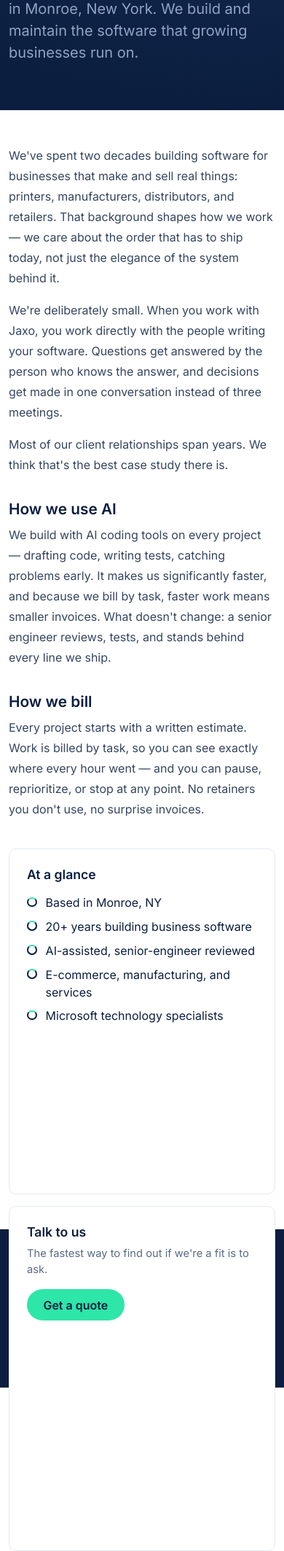
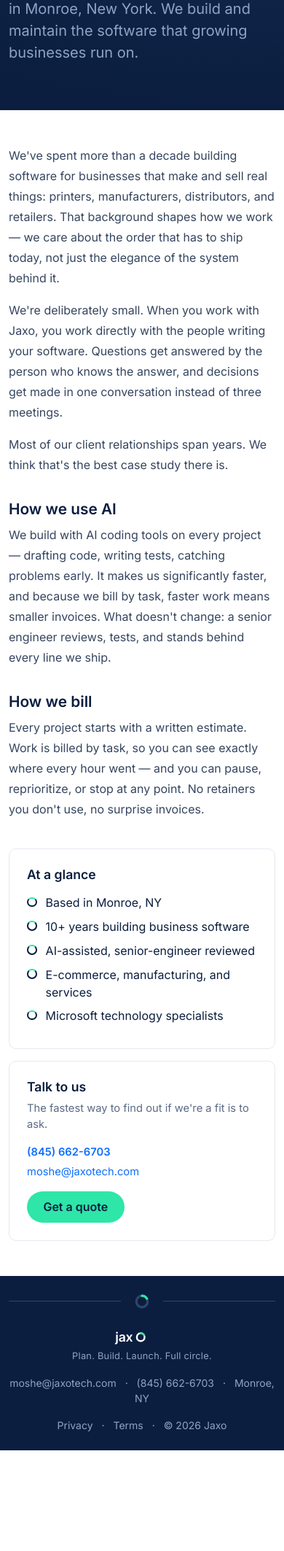
Before and after one commit to moshe9833/jaxotrch, an ASP.NET Core app: page /About in a window 390 px wide. Shown: the part 257-2383 px from the top of the page at 73% size. After the commit the page ends 2245 px from the top, so only its background shows below. Run offline with ASP.NET Core 8, Linux system fonts and the light colour scheme.

Commit message:
Update contact details, fix About sidebar overflow, correct years claim
- Experience claim corrected to 10+ years (About list, About article,
  home services lead)
- Email changed to moshe@jaxotech.com everywhere (footer, contact card,
  privacy, terms, SendGrid ToAddress + fallback)
- Phone (845) 662-6703 added: header next to Get a quote, About
  'Talk to us' card, contact card, footer — all as tel: links
- About sidebar cards no longer overflow into the footer: .jx-card has
  height:100% for grid rows, which made two stacked sidebar cards each
  stretch to full column height; the About cards now use h-auto

Co-Authored-By: Claude Fable 5 <noreply@anthropic.com>
Claude-Session: https://claude.ai/code/session_011kiyKmK77tj1Y9z3uKEWoG

```diff
--- a/Jaxo.Web/Services/Services.cs
+++ b/Jaxo.Web/Services/Services.cs
@@ -41,7 +41,7 @@ public class EmailService : IEmailService
     public async Task<bool> SendContactAsync(ContactForm form)
     {
         var apiKey = _config["SendGrid:ApiKey"];
-        var toAddress = _config["SendGrid:ToAddress"] ?? "info@jaxotech.com";
+        var toAddress = _config["SendGrid:ToAddress"] ?? "moshe@jaxotech.com";
         var fromAddress = _config["SendGrid:FromAddress"] ?? "no-reply@jaxotech.com";
 
         if (string.IsNullOrWhiteSpace(apiKey))
--- a/Jaxo.Web/Views/Home/About.cshtml
+++ b/Jaxo.Web/Views/Home/About.cshtml
@@ -11,7 +11,7 @@
     <div class="container">
         <div class="row g-4">
             <div class="col-lg-8 jx-article">
-                <p>We've spent two decades building software for businesses that make and sell real things: printers, manufacturers, distributors, and retailers. That background shapes how we work — we care about the order that has to ship today, not just the elegance of the system behind it.</p>
+                <p>We've spent more than a decade building software for businesses that make and sell real things: printers, manufacturers, distributors, and retailers. That background shapes how we work — we care about the order that has to ship today, not just the elegance of the system behind it.</p>
                 <p>We're deliberately small. When you work with Jaxo, you work directly with the people writing your software. Questions get answered by the person who knows the answer, and decisions get made in one conversation instead of three meetings.</p>
                 <p>Most of our client relationships span years. We think that's the best case study there is.</p>
 
@@ -22,19 +22,21 @@
                 <p>Every project starts with a written estimate. Work is billed by task, so you can see exactly where every hour went — and you can pause, reprioritize, or stop at any point. No retainers you don't use, no surprise invoices.</p>
             </div>
             <div class="col-lg-4">
-                <div class="jx-card mb-3">
+                <div class="jx-card h-auto mb-3">
                     <h3 class="mb-2">At a glance</h3>
                     <ul class="jx-list mb-0 mt-3">
                         <li>Based in Monroe, NY</li>
-                        <li>20+ years building business software</li>
+                        <li>10+ years building business software</li>
                         <li>AI-assisted, senior-engineer reviewed</li>
                         <li>E-commerce, manufacturing, and services</li>
                         <li>Microsoft technology specialists</li>
                     </ul>
                 </div>
-                <div class="jx-card">
+                <div class="jx-card h-auto">
                     <h3 class="mb-2">Talk to us</h3>
                     <p class="mb-3">The fastest way to find out if we're a fit is to ask.</p>
+                    <p class="mb-1"><a href="tel:+18456626703" class="text-decoration-none fw-semibold">(845) 662-6703</a></p>
+                    <p class="mb-3"><a href="mailto:moshe@jaxotech.com" class="text-decoration-none">moshe@jaxotech.com</a></p>
                     <a class="btn btn-jaxo" asp-action="Contact">Get a quote</a>
                 </div>
             </div>
--- a/Jaxo.Web/Views/Home/Contact.cshtml
+++ b/Jaxo.Web/Views/Home/Contact.cshtml
@@ -55,7 +55,8 @@
             <div class="col-lg-4 offset-lg-1">
                 <div class="jx-card">
                     <h3 class="mb-3">Prefer to talk?</h3>
-                    <p class="mb-2"><a href="mailto:info@jaxotech.com" class="text-decoration-none">info@jaxotech.com</a></p>
+                    <p class="mb-2"><a href="tel:+18456626703" class="text-decoration-none fw-semibold">(845) 662-6703</a></p>
+                    <p class="mb-2"><a href="mailto:moshe@jaxotech.com" class="text-decoration-none">moshe@jaxotech.com</a></p>
                     <p class="mb-0 text-muted">Monroe, New York</p>
                 </div>
             </div>
--- a/Jaxo.Web/Views/Home/Index.cshtml
+++ b/Jaxo.Web/Views/Home/Index.cshtml
@@ -87,7 +87,7 @@
     <div class="container">
         <p class="jx-eyebrow mb-2">Services</p>
         <h2>What we build</h2>
-        <p class="jx-lead mb-4">Plain-language services, backed by two decades of engineering.</p>
+        <p class="jx-lead mb-4">Plain-language services, backed by 10+ years of engineering.</p>
         <div class="row g-3">
             <div class="col-md-6 col-lg-3">
                 <a class="jx-card" href="/services#ecommerce">
--- a/Jaxo.Web/Views/Home/Privacy.cshtml
+++ b/Jaxo.Web/Views/Home/Privacy.cshtml
@@ -7,6 +7,6 @@
         <h2>Analytics</h2>
         <p>We may use basic, privacy-respecting analytics to understand how visitors use this site. This data is aggregated and doesn't identify you personally.</p>
         <h2>Questions</h2>
-        <p>Email <a href="mailto:info@jaxotech.com">info@jaxotech.com</a> and we'll answer directly.</p>
+        <p>Email <a href="mailto:moshe@jaxotech.com">moshe@jaxotech.com</a> and we'll answer directly.</p>
     </div>
 </section>
--- a/Jaxo.Web/Views/Home/Terms.cshtml
+++ b/Jaxo.Web/Views/Home/Terms.cshtml
@@ -7,6 +7,6 @@
         <h2>Engagements</h2>
         <p>Consulting and development work is governed by the written agreement for each project, not by this website. Nothing here constitutes an offer or guarantee of services.</p>
         <h2>Contact</h2>
-        <p>Questions about these terms: <a href="mailto:info@jaxotech.com">info@jaxotech.com</a>.</p>
+        <p>Questions about these terms: <a href="mailto:moshe@jaxotech.com">moshe@jaxotech.com</a>.</p>
     </div>
 </section>
--- a/Jaxo.Web/Views/Shared/_Layout.cshtml
+++ b/Jaxo.Web/Views/Shared/_Layout.cshtml
@@ -32,6 +32,7 @@
                     <li class="nav-item"><a class="nav-link" asp-action="Services">Services</a></li>
                     <li class="nav-item"><a class="nav-link" asp-action="Work">Work</a></li>
                     <li class="nav-item"><a class="nav-link" asp-action="About">About</a></li>
+                    <li class="nav-item"><a class="nav-link jx-nav-phone" href="tel:+18456626703">(845) 662-6703</a></li>
                     <li class="nav-item ms-md-2 mt-2 mt-md-0">
                         <a class="btn btn-jaxo" asp-action="Contact">Get a quote</a>
                     </li>
@@ -62,7 +63,9 @@
                     <div class="jx-footer-tagline mt-1">Plan. Build. Launch. Full circle.</div>
                 </div>
                 <div class="small text-center">
-                    <a href="mailto:info@jaxotech.com">info@jaxotech.com</a>
+                    <a href="mailto:moshe@jaxotech.com">moshe@jaxotech.com</a>
+                    <span class="mx-2">·</span>
+                    <a href="tel:+18456626703">(845) 662-6703</a>
                     <span class="mx-2">·</span>
                     <span>Monroe, NY</span>
                 </div>
--- a/Jaxo.Web/appsettings.json
+++ b/Jaxo.Web/appsettings.json
@@ -8,7 +8,7 @@
   "AllowedHosts": "*",
   "SendGrid": {
     "ApiKey": "",
-    "ToAddress": "info@jaxotech.com",
+    "ToAddress": "moshe@jaxotech.com",
     "FromAddress": "no-reply@jaxotech.com"
   }
 }
--- a/Jaxo.Web/wwwroot/css/site.css
+++ b/Jaxo.Web/wwwroot/css/site.css
@@ -59,6 +59,7 @@ body {
   transition: transform 0.18s ease;
 }
 .jx-nav .nav-link:hover::after { transform: scaleX(1); }
+.jx-nav .jx-nav-phone { color: var(--jaxo-navy); font-weight: 600; white-space: nowrap; }
 
 /* ---------- Buttons ---------- */
 .btn-jaxo {
```
Also changed, not shown: Jaxo.Web/CLAUDE.md (+5 -1 lines).
